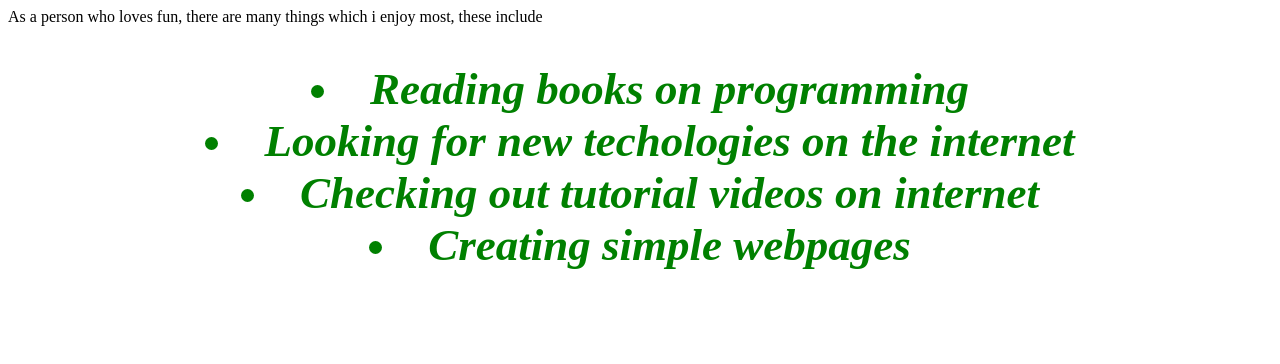
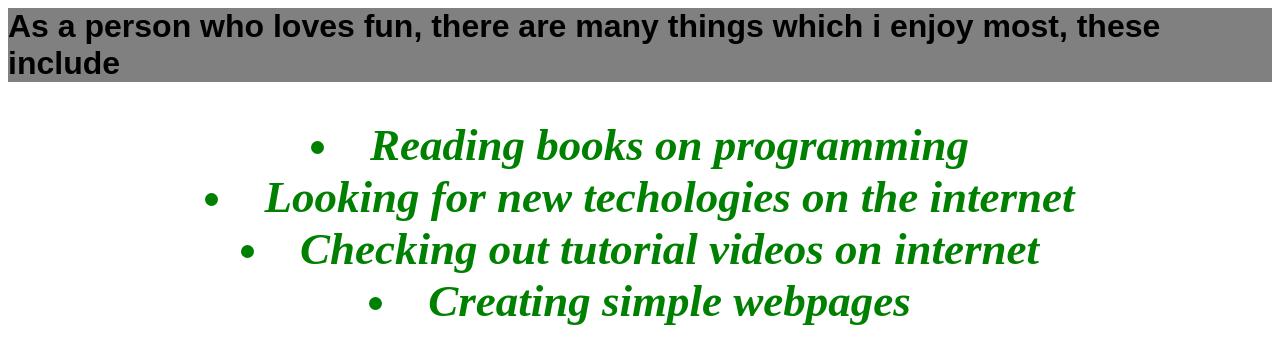
Before and after one commit to SospeterKungu/my-first-project, a plain HTML site: page favorite-things.html in a window 1280 px wide. Drawn offline with Linux system fonts and the light colour scheme.

Commit message:
added to github

```diff
--- a/css/styles.css
+++ b/css/styles.css
@@ -9,7 +9,7 @@ h2 {
   font-size: 45px;
   font-style: italic;
   text-align: center;
-  background-color: white;
+  background-color: white
 
 }
 p {
--- a/favorite-things.html
+++ b/favorite-things.html
@@ -3,7 +3,7 @@
     <link rel="stylesheet" href="css/styles.css" type="text/css">
 </head>
 <body>
-  <p3>As a person who loves fun, there are many things which i enjoy most, these include</p3>
+  <h1><p3>As a person who loves fun, there are many things which i enjoy most, these include</p3></h1>
     <h2>
       <li>Reading books on programming</li>
       <li>Looking for new techologies on the internet</li>
```
